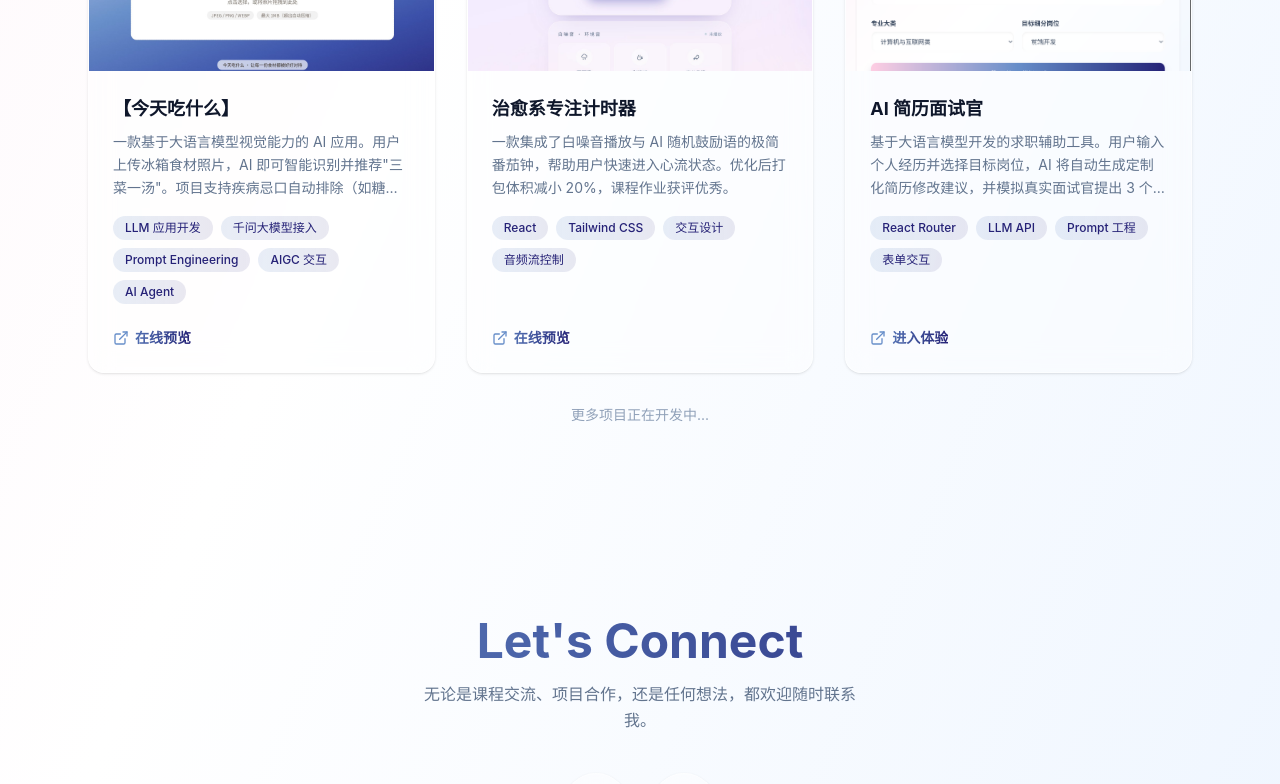
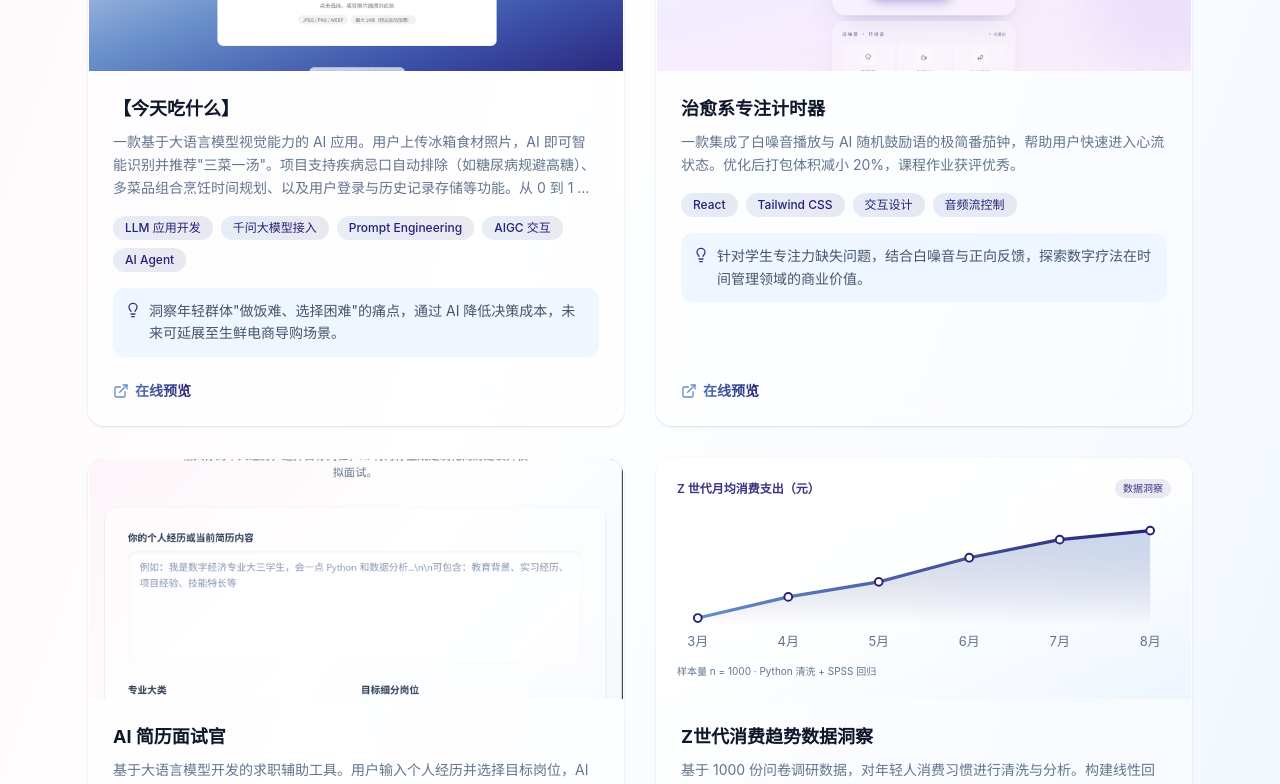
Before and after one commit to 12314414/liboya-portfolio, a React (Vite) app: page / in a window 1280 px wide. Shown: the part 2000-2784 px from the top of the page. Built offline with nearby package versions, Linux system fonts and the light colour scheme.

Commit message:
feat: 新增第四个数据分析项目卡片，头图改为 SVG 迷你折线图，项目网格改 2x2

```diff
--- a/src/components/Projects.tsx
+++ b/src/components/Projects.tsx
@@ -1,17 +1,17 @@
 import { motion } from 'framer-motion'
-import { ExternalLink } from 'lucide-react'
+import { ExternalLink, Lightbulb } from 'lucide-react'
 import { Link } from 'react-router-dom'
 import { projects, type Project } from '../data/projects'
 
 /**
  * Projects 项目作品展示：
  * - 数据全部来自 data/projects.ts，通过 .map() 遍历渲染（数据与视图解耦）
- * - 响应式网格：移动端单列，md 双列，lg 三列；
+ * - 响应式网格：移动端单列，md 及以上双列（4 个项目 = 2×2）
  * - 卡片为毛玻璃风格，悬浮时微微上浮并加深阴影
  */
 function Projects() {
-  // 3 个项目固定三列布局（移动端单列）
-  const gridClass = 'grid-cols-1 md:grid-cols-2 lg:grid-cols-3'
+  // 4 个项目：电脑端 2×2 排列，平板同为两列，移动端单列
+  const gridClass = 'grid-cols-1 md:grid-cols-2'
 
   return (
     // scroll-mt-28：锚点跳转时为悬浮胶囊导航预留顶部空间，避免标题被遮挡
@@ -61,8 +61,13 @@ function ProjectCard({ project, index }: { project: Project; index: number }) {
       whileHover={{ y: -5 }}
       className="group flex flex-col overflow-hidden rounded-2xl border border-white/50 bg-white/40 shadow-sm backdrop-blur-md transition-shadow duration-300 hover:shadow-xl hover:shadow-[#678EC9]/20"
     >
-      {/* 卡片头图：h-60 与封面图 2.1:1 的比例匹配，完整展示截图内容；无封面时用品牌渐变占位 */}
-      <div className="relative flex h-60 items-center justify-center overflow-hidden bg-gradient-to-br from-[#FFCEE3] via-[#678EC9] to-[#262277]">
+      {/* 卡片头图：数据分析项目渲染迷你折线图，其余项目用封面图或渐变占位 */}
+      <div className="relative h-60 overflow-hidden">
+        {project.chart ? (
+          <MiniChart chart={project.chart} />
+        ) : (
+          // 头图：h-60 与封面图 2.1:1 的比例匹配；无封面时用品牌渐变占位
+          <div className="flex h-full items-center justify-center bg-gradient-to-br from-[#FFCEE3] via-[#678EC9] to-[#262277]">
             {project.cover ? (
               // 封面图按裁剪比例填充（object-cover），保证不留白
               <img
@@ -79,6 +84,8 @@ function ProjectCard({ project, index }: { project: Project; index: number }) {
                 {/* 头图中央装饰：白色半透明代码符号 */}
                 <span className="select-none text-5xl font-bold text-white/80">{'</>'}</span>
               </>
+            )}
+          </div>
         )}
       </div>
 
@@ -102,6 +109,12 @@ function ProjectCard({ project, index }: { project: Project; index: number }) {
               {tech}
             </span>
           ))}
+        </div>
+
+        {/* 业务价值 / 产品思考：浅蓝圆角小框，灯泡图标引导阅读 */}
+        <div className="mt-4 flex items-start gap-2 rounded-xl bg-blue-50 p-3">
+          <Lightbulb className="mt-0.5 h-4 w-4 shrink-0 text-[#3B3486]" />
+          <p className="text-sm leading-relaxed text-slate-600">{project.businessValue}</p>
         </div>
 
         {/* 链接区：根据 link 类型智能选择跳转方式 */}
@@ -140,3 +153,99 @@ function ProjectCard({ project, index }: { project: Project; index: number }) {
 }
 
 export default Projects
+
+type ChartSpec = NonNullable<Project['chart']>
+
+/**
+ * MiniChart 迷你折线图：
+ * - 纯前端 SVG 手写绘制，不引入图表库，避免增大打包体积
+ * - 折线与面积填充使用站点主题蓝紫渐变（#678EC9 → #262277）
+ */
+function MiniChart({ chart }: { chart: ChartSpec }) {
+  const width = 380 // SVG 逻辑宽度（实际通过 viewBox 自适应缩放）
+  const height = 112
+  const padX = 16 // 左右内边距，防止首尾数据点贴边
+  const padTop = 12
+  const padBottom = 22 // 底部留给月份标签
+
+  const values = chart.points.map((point) => point.value)
+  const minValue = Math.min(...values)
+  const maxValue = Math.max(...values)
+  const span = maxValue - minValue || 1
+
+  // 上下各留 8% 余量，避免数据点压在参考线或边框上
+  const scaleY = (value: number) =>
+    padTop +
+    (1 - (value - minValue + span * 0.08) / (span * 1.16)) * (height - padTop - padBottom)
+  const stepX = (width - padX * 2) / (chart.points.length - 1)
+  const scaleX = (index: number) => padX + index * stepX
+
+  const linePoints = chart.points.map((point, index) => `${scaleX(index)},${scaleY(point.value)}`)
+  // 面积路径：折线起点 → 折线各点 → 右下角 → 左下角闭合
+  const areaPath = `M ${padX},${height - padBottom} L ${linePoints.join(' L ')} L ${
+    scaleX(chart.points.length - 1)
+  },${height - padBottom} Z`
+
+  return (
+    <div className="flex h-full flex-col justify-between bg-gradient-to-br from-white/90 via-white/70 to-blue-50 p-5">
+      {/* 图表标题 + 数据洞察小徽章 */}
+      <div className="flex items-center justify-between gap-2">
+        <span className="text-xs font-semibold text-[#3B3486]">{chart.label}</span>
+        <span className="shrink-0 rounded-full bg-[#3B3486]/10 px-2 py-0.5 text-[10px] font-medium text-[#3B3486]">
+          数据洞察
+        </span>
+      </div>
+
+      <svg viewBox={`0 0 ${width} ${height}`} className="w-full" role="img" aria-label={chart.label}>
+        <defs>
+          {/* 折线颜色：左浅右深，呼应站点主题渐变 */}
+          <linearGradient id="projectChartStroke" x1="0" y1="0" x2="1" y2="0">
+            <stop offset="0%" stopColor="#678EC9" />
+            <stop offset="100%" stopColor="#262277" />
+          </linearGradient>
+          {/* 折线下方面积：由浅蓝紫渐隐到透明 */}
+          <linearGradient id="projectChartFill" x1="0" y1="0" x2="0" y2="1">
+            <stop offset="0%" stopColor="#678EC9" stopOpacity="0.35" />
+            <stop offset="100%" stopColor="#262277" stopOpacity="0" />
+          </linearGradient>
+        </defs>
+
+        <path d={areaPath} fill="url(#projectChartFill)" />
+        <polyline
+          points={linePoints.join(' ')}
+          fill="none"
+          stroke="url(#projectChartStroke)"
+          strokeWidth="2.5"
+          strokeLinecap="round"
+          strokeLinejoin="round"
+        />
+
+        {/* 数据点 + 月份标签 */}
+        {chart.points.map((point, index) => (
+          <g key={point.name}>
+            <circle
+              cx={scaleX(index)}
+              cy={scaleY(point.value)}
+              r="3"
+              fill="#ffffff"
+              stroke="#262277"
+              strokeWidth="1.5"
+            />
+            <text
+              x={scaleX(index)}
+              y={height - 6}
+              textAnchor="middle"
+              fontSize="10"
+              fill="#64748b"
+            >
+              {point.name}
+            </text>
+          </g>
+        ))}
+      </svg>
+
+      {/* 数据来源说明 */}
+      <p className="text-[10px] text-slate-500">{chart.note}</p>
+    </div>
+  )
+}
--- a/src/data/projects.ts
+++ b/src/data/projects.ts
@@ -9,9 +9,16 @@ export interface Project {
   title: string // 项目名称
   description: string // 项目描述
   techStack: string[] // 技术栈标签数组
+  businessValue: string // 业务价值 / 产品思考（卡片中以浅蓝小框展示）
   link: string // 内部路由跳转路径（如 /interview）或 # 占位
   demo?: string // 在线预览地址（可选）
   cover?: string // 项目封面图地址（可选，缺省时用渐变占位色块）
+  chart?: {
+    // 迷你图表数据（可选）：存在时卡片头图改为渲染折线图
+    label: string // 图表标题
+    note: string // 图表下方说明（数据量 / 方法）
+    points: { name: string; value: number }[] // 折线图数据点
+  }
 }
 
 // 项目数据：以后新增项目时，直接复制一个对象用逗号隔开追加即可
@@ -22,6 +29,8 @@ export const projects: Project[] = [
     description:
       '一款基于大语言模型视觉能力的 AI 应用。用户上传冰箱食材照片，AI 即可智能识别并推荐"三菜一汤"。项目支持疾病忌口自动排除（如糖尿病规避高糖）、多菜品组合烹饪时间规划、以及用户登录与历史记录存储等功能。从 0 到 1 独立完成全栈原型设计，累计处理 Prompt 交互 500+ 次。',
     techStack: ['LLM 应用开发', '千问大模型接入', 'Prompt Engineering', 'AIGC 交互', 'AI Agent'],
+    businessValue:
+      '洞察年轻群体"做饭难、选择困难"的痛点，通过 AI 降低决策成本，未来可延展至生鲜电商导购场景。',
     link: '#',
     demo: 'https://12314414.github.io/today-eats/',
     cover: todayEatCover,
@@ -32,6 +41,8 @@ export const projects: Project[] = [
     description:
       '一款集成了白噪音播放与 AI 随机鼓励语的极简番茄钟，帮助用户快速进入心流状态。优化后打包体积减小 20%，课程作业获评优秀。',
     techStack: ['React', 'Tailwind CSS', '交互设计', '音频流控制'],
+    businessValue:
+      '针对学生专注力缺失问题，结合白噪音与正向反馈，探索数字疗法在时间管理领域的商业价值。',
     link: '#',
     demo: 'https://12314414.github.io/healing-focus-timer/',
     cover: healingFocusTimerCover,
@@ -42,7 +53,32 @@ export const projects: Project[] = [
     description:
       '基于大语言模型开发的求职辅助工具。用户输入个人经历并选择目标岗位，AI 将自动生成定制化简历修改建议，并模拟真实面试官提出 3 个核心面试问题。覆盖 4 大专业类、35+ 细分岗位，输出结构化反馈。',
     techStack: ['React Router', 'LLM API', 'Prompt 工程', '表单交互'],
+    businessValue:
+      '打破求职信息差，用大模型技术平替高昂的线下模拟面试服务，具备 To C 付费订阅潜力。',
     link: '/interview',
     cover: aiInterviewCover,
   },
+  {
+    id: 4,
+    title: 'Z世代消费趋势数据洞察',
+    description:
+      '基于 1000 份问卷调研数据，对年轻人消费习惯进行清洗与分析。构建线性回归模型，洞察影响购买决策的核心因素，并输出可视化分析报告。',
+    techStack: ['Python 数据分析', '市场调研', '数据可视化', 'SPSS'],
+    businessValue:
+      '把课堂统计方法落到真实消费场景：用回归结果定位影响购买决策的核心变量，为面向年轻人的选品与定价策略提供数据依据。',
+    link: '#',
+    // 头图使用迷你折线图，数据为问卷调查的月均消费支出
+    chart: {
+      label: 'Z 世代月均消费支出（元）',
+      note: '样本量 n = 1000 · Python 清洗 + SPSS 回归',
+      points: [
+        { name: '3月', value: 620 },
+        { name: '4月', value: 690 },
+        { name: '5月', value: 740 },
+        { name: '6月', value: 820 },
+        { name: '7月', value: 880 },
+        { name: '8月', value: 910 },
+      ],
+    },
+  },
 ]
```
Lines whose indentation alone changed are shown as unchanged.
